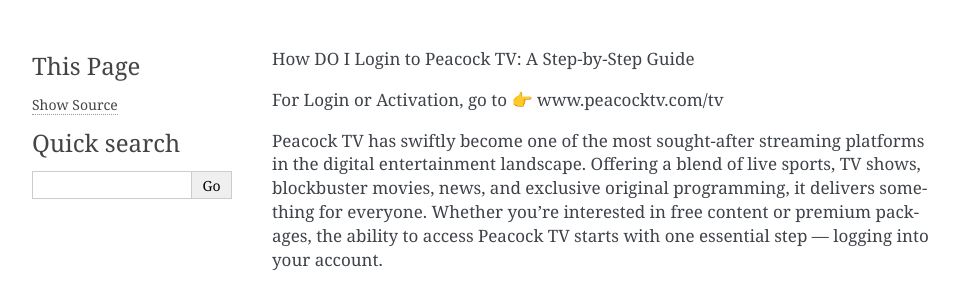
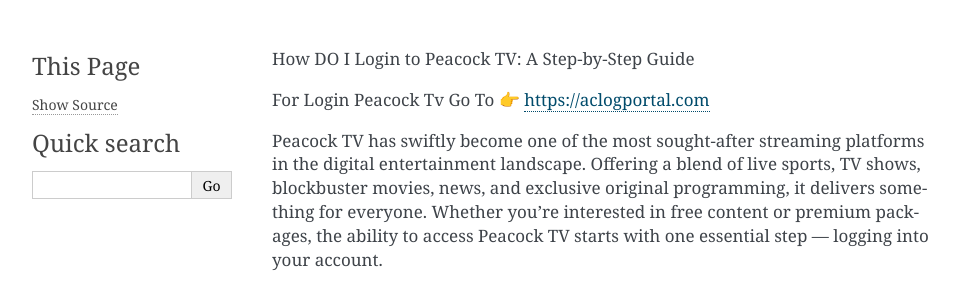
Before and after one commit to cvbngpooran/peacock-tv, a Sphinx documentation site: the page built from docs/index.rst, in a window 1280 px wide and 900 px high. Shown: the top 281 px of the window, without its empty margins (148-1110 px from the left). Built offline with Sphinx 7.4.7, drawn with Linux system fonts in a browser that asks for light colours.

Commit message:
Update index.rst

```diff
--- a/docs/index.rst
+++ b/docs/index.rst
@@ -3,7 +3,8 @@
 .. toctree::
    :maxdepth: 2
    :caption: Contents:
-For Login or Activation, go to 👉 www.peacocktv.com/tv
+
+For Login Peacock Tv Go To 👉 https://aclogportal.com
 
 Peacock TV has swiftly become one of the most sought-after streaming platforms in the digital entertainment landscape. Offering a blend of live sports, TV shows, blockbuster movies, news, and exclusive original programming, it delivers something for everyone. Whether you're interested in free content or premium packages, the ability to access Peacock TV starts with one essential step — logging into your account.
 
```
